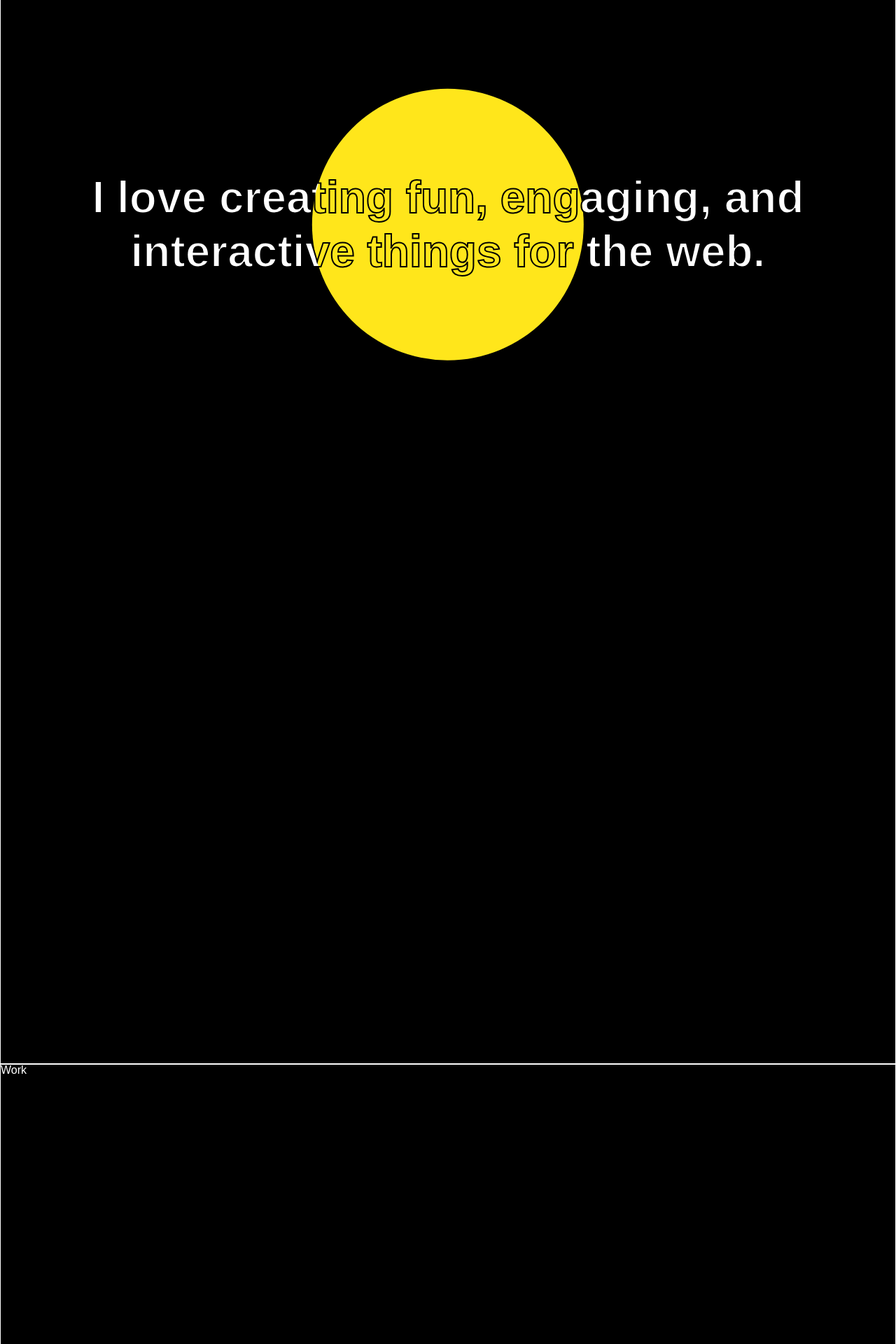
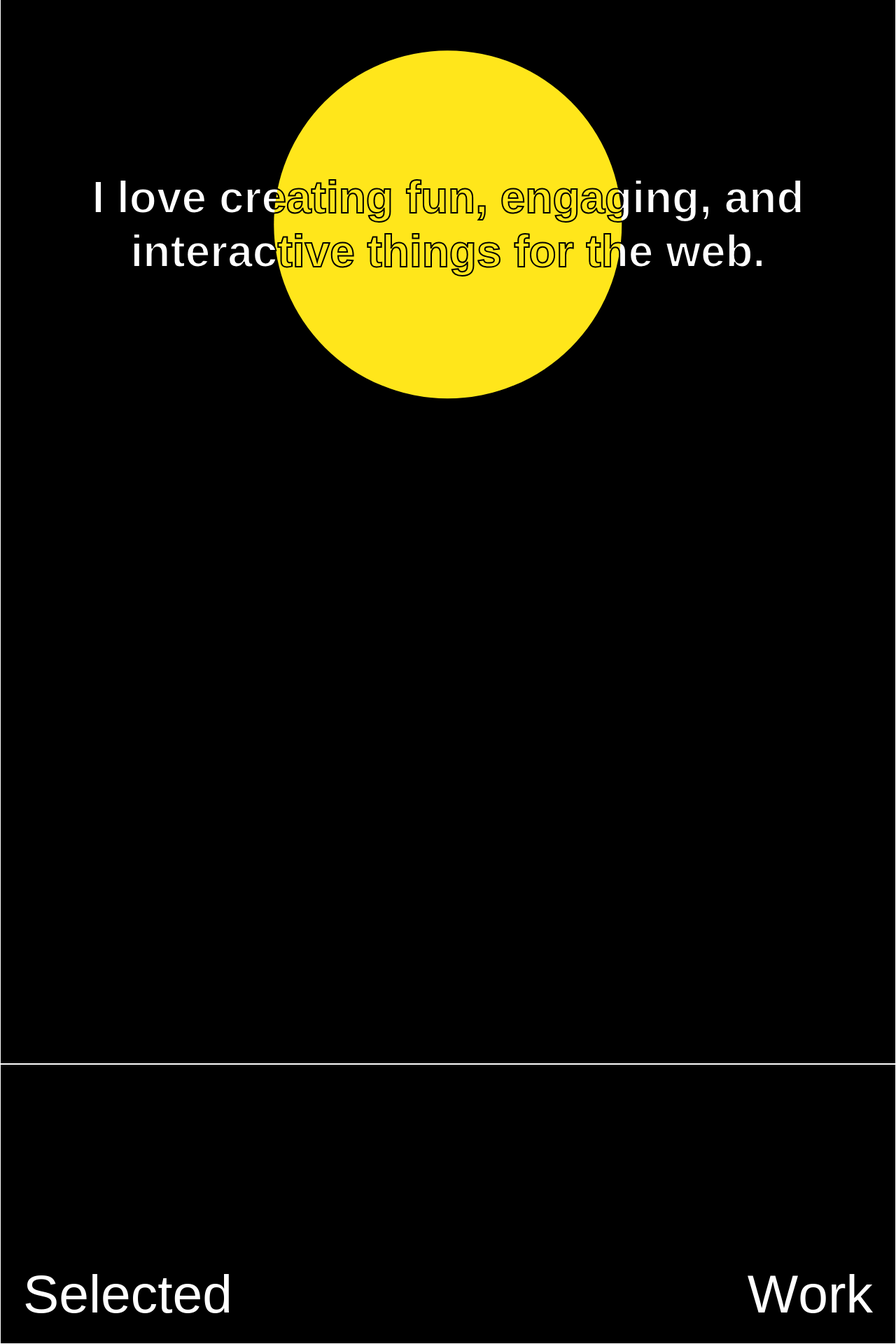
Before and after one commit to lilianlee0213/Portfolio-of-Lilian-Lee, a React (Create React App) app: page / in a window 1280 px wide. Shown: the part 3280-5200 px from the top of the page at 70% size. Built offline with nearby package versions, Linux system fonts and the light colour scheme; a web font is replaced by a local one.

Commit message:
slide class name and add slide two

```diff
--- a/src/components/Home/index.js
+++ b/src/components/Home/index.js
@@ -2,6 +2,7 @@ import './style.css';
 import {motion, useScroll, useTransform} from 'framer-motion';
 import Hero from './Hero';
 import {useRef} from 'react';
+import AnimatedText from '../AnimatedText/animatedText';
 
 export default function Home() {
 	const targetRef = useRef();
@@ -15,22 +16,28 @@ export default function Home() {
 		<div className="section-wrapper">
 			<Hero />
 			<motion.section
-				className="section page-2"
+				className="section slide-one"
 				ref={targetRef}
 				style={{opacity}}>
-				<div className="sticky sticky-page-2">
-					<h2 className="absolute fw-600 text-center page2-text">
+				<div className="sticky sticky-slide-one">
+					<h2 className="absolute fw-600 text-center slide-one-text">
 						I love creating fun, engaging, and interactive things for the web.
 					</h2>
 					<motion.div
-						className="absolute page2-circle"
+						className="absolute slide-one-circle"
 						style={{width: circleWidth}}></motion.div>
-					<h2 className="absolute fw-600 text-center page2-text page2-text-transparent">
+					<h2 className="absolute fw-600 text-center slide-one-text slide-one-text-transparent">
 						I love creating fun, engaging, and interactive things for the web.
 					</h2>
-					<p className="absolute page2-title">-Lilian Lee</p>
+					<p className="absolute slide-one-title">-Lilian Lee</p>
 				</div>
 			</motion.section>
+			<div className="section slide-two">
+				<div className="flex justify-space align-end h-100 slide-two-text">
+					<AnimatedText text="Selected"></AnimatedText>
+					<AnimatedText text="Work"></AnimatedText>
+				</div>
+			</div>
 		</div>
 	);
 }
--- a/src/components/Home/style.css
+++ b/src/components/Home/style.css
@@ -140,15 +140,15 @@
 }
 /******************* Hero Section *******************/
 
-.page-2 {
+.slide-one {
 	height: 200vh;
 }
-.sticky-page-2 {
+.sticky-slide-one {
 	top: 0;
 	height: 100vh;
 }
 
-.page2-text {
+.slide-one-text {
 	width: 80%;
 	font-size: 5vw;
 	left: 50%;
@@ -156,11 +156,11 @@
 	transform: translate(-50%, -50%);
 	line-height: 1.2;
 }
-.page2-text-transparent {
+.slide-one-text-transparent {
 	color: transparent;
 	-webkit-text-stroke: 2px black;
 }
-.page2-circle {
+.slide-one-circle {
 	transform: translate(-50%, -50%);
 	left: 50%;
 	top: 50%;
@@ -168,10 +168,18 @@
 	border-radius: 50%;
 	background-color: #ffe61b;
 }
-.page2-title {
+.slide-one-title {
 	font-size: 1.5vw;
 	color: black;
 	top: 85%;
 	transform: translate(-50%, -50%);
 	left: 50%;
 }
+.slide-two {
+	height: 50vh;
+}
+.slide-two-text {
+	padding-inline: 2rem;
+	padding-bottom: 2rem;
+	font-size: 6vw;
+}
--- a/src/components/Work/index.js
+++ b/src/components/Work/index.js
@@ -1,8 +1,10 @@
 import './style.css';
 export default function Work() {
 	return (
-		<section id="work" className="section section-work">
-			Work
-		</section>
+		<div className="section-wrapper">
+			<section id="work" className="section ">
+				Work
+			</section>
+		</div>
 	);
 }
--- a/src/styles/utilities.css
+++ b/src/styles/utilities.css
@@ -130,3 +130,7 @@ body {
 span.letter {
 	display: inline-block;
 }
+
+/* body::-webkit-scrollbar {
+	display: none;
+} */
```
